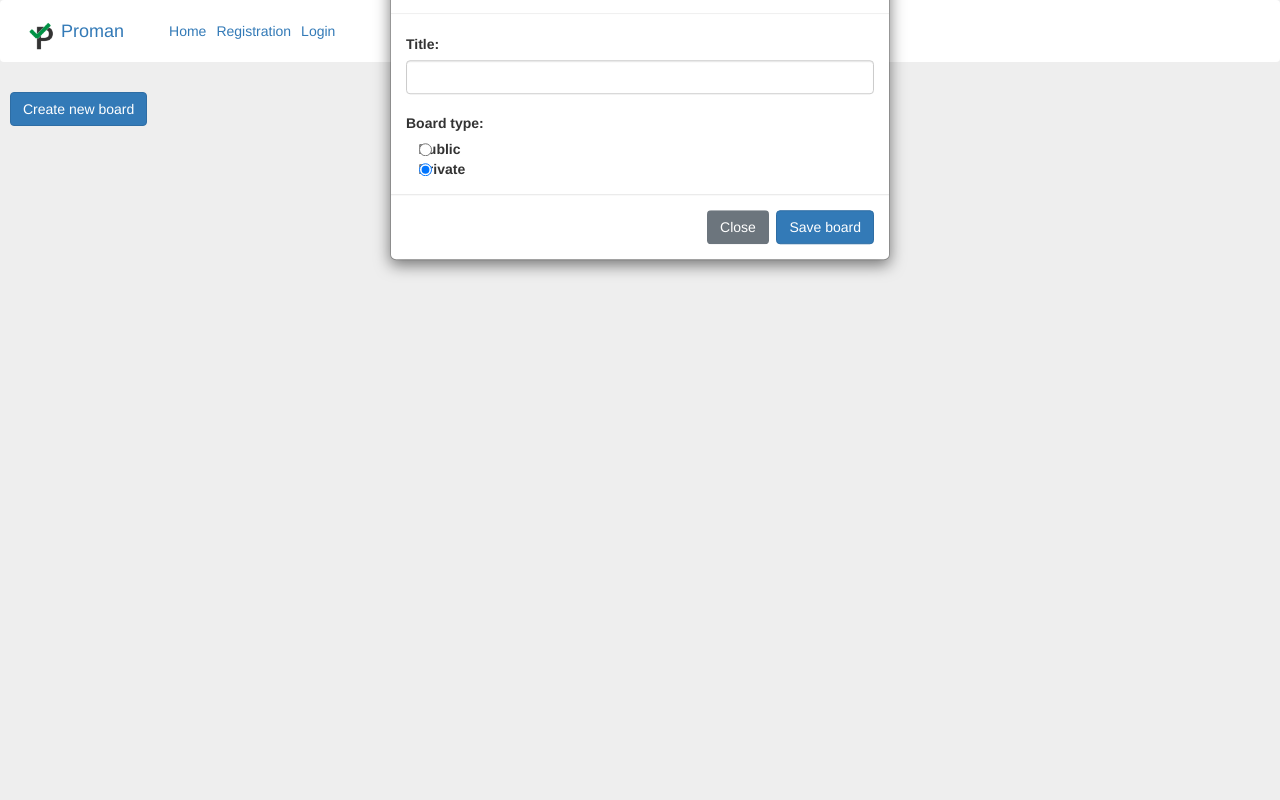
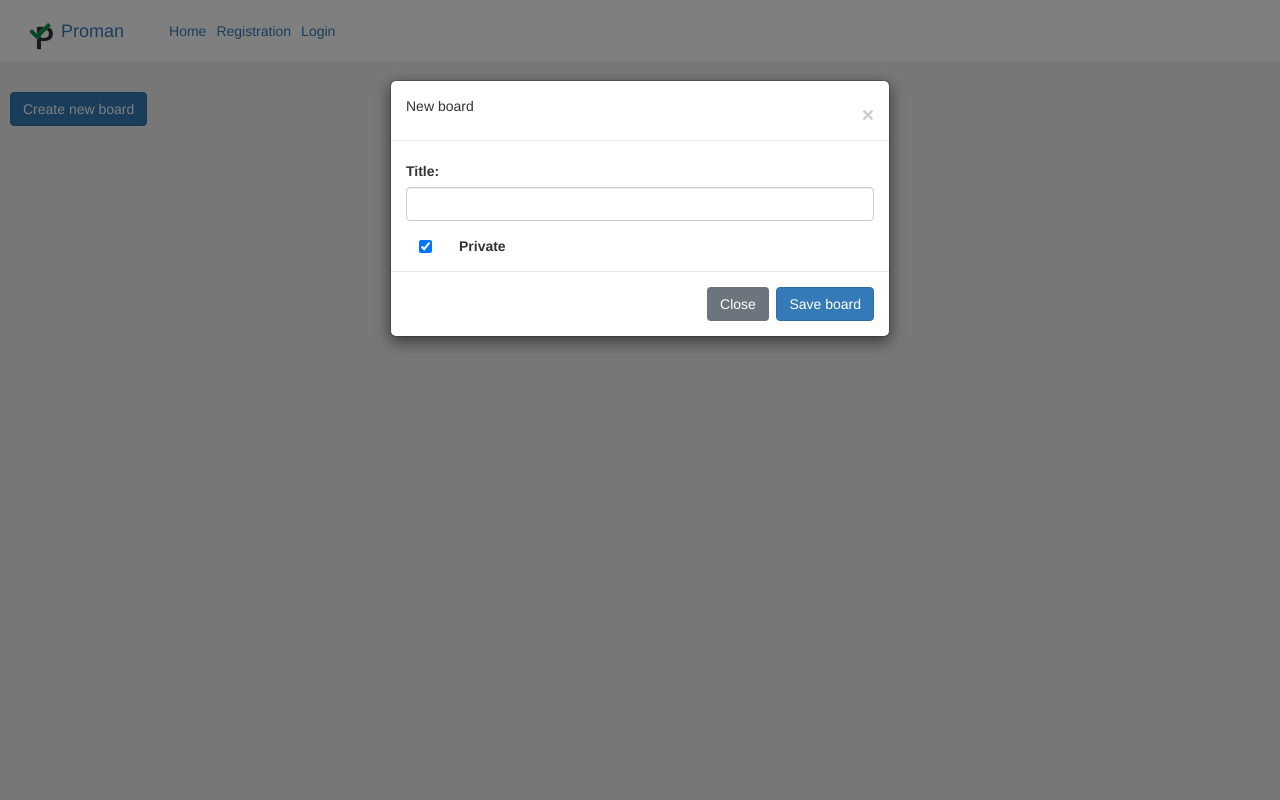
Before and after one commit to piotrpoloczek/PythonJavaScriptProman, a Flask app: page / in a window 1280 px wide, after a click on "Create new board". Run offline with Flask 2, Linux system fonts and the light colour scheme; data that the repository does not hold is empty; some libraries are stand-ins or nearby versions.

Commit message:
add new board with status

```diff
--- a/project/api_board/views_boards.py
+++ b/project/api_board/views_boards.py
@@ -21,8 +21,9 @@
 @json_response
 def create_board():
     board_title = request.get_json()["title"]
-    queries.add_board(board_title)
-    return {"title": board_title, "http_code": 201}
+    board_status = int(request.get_json()["status"])
+    queries.add_board(board_title, board_status)
+    return {"title": board_title, "type": board_status, "http_code": 201}
 
 @api_board_bp.route("/boards/<int:board_id>", methods=["DELETE"])
 @json_response
--- a/project/app/static/css/main.css
+++ b/project/app/static/css/main.css
@@ -36,3 +36,7 @@
 .navbar {
   background-color: white;
 }
+
+.modal {
+  top: 50px;
+}
--- a/project/app/static/js/controller/boardsManager.js
+++ b/project/app/static/js/controller/boardsManager.js
@@ -1,8 +1,8 @@
 import { boardsHandler } from "../data/boardsHandler.js";
 import {htmlFactory, htmlTemplates} from "../view/htmlFactory.js";
 import {domManager} from "../view/domManager.js";
-import { refreshManager } from "./refreshManager.js";
 import { boardsManagerFunc } from "./boardsManagerFunc.js";
+
 
 
 export let boardsManager = {
@@ -41,14 +41,13 @@
     createBoard: async function () {
         console.log("print something modal works")
         let titleField = document.querySelector("input#title-board");
-        console.log(titleField);
+        let boardStatus = document.querySelector("#board-status").checked;
         let title = titleField.value;
-        console.log("text from field: " + title);
-        boardsHandler.createNewBoard(title);
+        boardsHandler.createNewBoard(title, boardStatus);
 
         // TODO add user id and use it in refreshing page by AJAX
-        const openBoardId = refreshManager.getOpenBoards();
-        domManager.emptyElement('#root');
-        await boardsManager.loadBoards(null, openBoardId);
+        // const openBoardId = refreshManager.getOpenBoards();
+        // domManager.emptyElement('#root');
+        // await boardsManager.loadBoards(null, openBoardId);
     },
 };
--- a/project/app/static/js/controller/cardsManager.js
+++ b/project/app/static/js/controller/cardsManager.js
@@ -3,6 +3,7 @@
 import {cardsHandler} from "../data/cardsHandler.js";
 import { boardsManager } from "./boardsManager.js";
 import { refreshManager } from "./refreshManager.js";
+import { dragManager } from "./dragManager.js";
 
 
 export let cardsManager = {
@@ -55,6 +56,7 @@
     let card = await cardsHandler.getCard(cardId)
     await cardsManager.loadCard(columnId, card[0]);
     cardTitleElement.value = ""
+    dragManager.initDragManager();
 }
 
 async function updataCardTilte(event) {
--- a/project/app/static/js/controller/columnManager.js
+++ b/project/app/static/js/controller/columnManager.js
@@ -12,14 +12,10 @@
         for(let column of columns) {
             await columnManager.loadColumn(column, boardId);
         }
-        const columnBuilder = htmlFactory(htmlTemplates.addColumn);
-        const content = columnBuilder(boardId);
-        domManager.addChild(`#div-cards[data-board-id="${boardId}"]`, content);
-        domManager.addEventListener(
-            `[data-board-id="${boardId}"].add-column-button`,
-            "click",
-            addColumnButton
-        );
+
+        // add div with button and niput for creating the new column
+        addAddColumnElement(boardId);
+
     },
     loadColumn: async function(column, boardId) {
         const columnBuilder = htmlFactory(htmlTemplates.column);
@@ -49,10 +45,12 @@
 
     let columnId = columnPromise[0][0].id;
     let column = await columnsHandler.getColumn(columnId)
+
+    await removeAddColumnElement(boardId);
     await columnManager.loadColumn(column[0], boardId);
 
-    columnTitleElement.value = ""
-
+    // columnTitleElement.value = ""
+    addAddColumnElement(boardId);
 }
 
 
@@ -78,5 +76,20 @@
             await columnsHandler.updataColumn(columnId,newColumnTitle)
             columnElement.setAttribute("contenteditable", "false");
         }
+}
 
+async function addAddColumnElement(boardId) {
+    const columnBuilder = htmlFactory(htmlTemplates.addColumn);
+    const content = columnBuilder(boardId);
+    domManager.addChild(`#div-cards[data-board-id="${boardId}"]`, content);
+    domManager.addEventListener(
+        `[data-board-id="${boardId}"].add-column-button`,
+        "click",
+        addColumnButton
+    );
 }
+
+async function removeAddColumnElement(boardId){
+    let addColumnElement = document.querySelector(`[data-board-id="${boardId}"].add-column-element`)
+    addColumnElement.remove()
+}
--- a/project/app/static/js/data/boardsHandler.js
+++ b/project/app/static/js/data/boardsHandler.js
@@ -9,10 +9,17 @@
         // the board is retrieved and then the callback function is called with the board
         return await dataCRUD.apiGet(`/api/boards/${boardId}/`);
     },
-    createNewBoard: async function (boardTitle) {
+    createNewBoard: async function (boardTitle, boardStatus) {
         // creates new board, saves it and calls the callback function with its data
-        return await dataCRUD.apiPost(`/api/boards/`,{"title": boardTitle});
+        return await dataCRUD.apiPost(
+            `/api/boards/`,
+            {
+                "title": boardTitle,
+                "status": boardStatus
+            }
+        );
     },
+
     deleteBoard: async function (boardId) {
         // delete board
         return await dataCRUD.apiDelete(`/api/boards/${boardId}`);
--- a/project/app/static/js/view/htmlFactory.js
+++ b/project/app/static/js/view/htmlFactory.js
@@ -117,7 +117,7 @@
 
 function addColumnBuilder(boardId){
     return`
-        <div class="col-sm-4">
+        <div class="col-sm-4 add-column-element" data-board-id="${boardId}">
             <div class="card m-1">
                 <div class="card-body" id="cards" >
                     <div class="row card m-2 card-header">
--- a/project/app/templates/app/modal/modal-add-board.html
+++ b/project/app/templates/app/modal/modal-add-board.html
@@ -1,4 +1,4 @@
-<div class="modal fade" id="addBoardModal" tabindex="-1" role="dialog" aria-labelledby="exampleModalLabel" aria-hidden="true">
+<div class="modal" id="addBoardModal" tabindex="-1" role="dialog" aria-labelledby="exampleModalLabel" aria-hidden="true">
     <div class="modal-dialog" role="document">
         <div class="modal-content">
         <div class="modal-header">
@@ -13,19 +13,10 @@
                 <label for="title-text" class="col-form-label">Title:</label>
                 <input type="text" class="form-control" id="title-board"></input>
             </div>
-            <label for="form-check-div" class="col-form-label">Board type:</label>
-            <div class="form-check" id="form-check-div">
-                <input class="form-check-input" type="radio" name="flexRadioDefault" id="flexRadioDefault1">
-                <label class="form-check-label" for="flexRadioDefault1">
-                  Public
-                </label>
-              </div>
-              <div class="form-check">
-                <input class="form-check-input" type="radio" name="flexRadioDefault" id="flexRadioDefault2" checked>
-                <label class="form-check-label" for="flexRadioDefault2">
-                  Private
-                </label>
-              </div>
+            <div class="form-check row">
+                <div class="col-sm-1"><input class="form-check-input" type="checkbox" value="" id="board-status" checked></div>
+                <div class="col-sm-11"><label class="form-check-label" for="flexCheckDefault">Private</label></div>
+            </div>
             </form>
         </div>
         <div class="modal-footer">
--- a/project/util/queries.py
+++ b/project/util/queries.py
@@ -61,14 +61,14 @@
         , {"email": email}, fetchall=None)
     return user_data
 
-def add_board(title):
+def add_board(title, board_status):
     return data_manager.execute_insert(
                 """
                 INSERT into
-                boards (title)
+                boards (title, type)
                 values
-                (%(title)s)"""
-                , {'title': title})
+                (%(title)s, %(type)s)"""
+                , {'title': title, 'type': board_status})
 
 
 def add_col(board_id, title, column_order):
```
Also changed, not shown: 1 other file.
